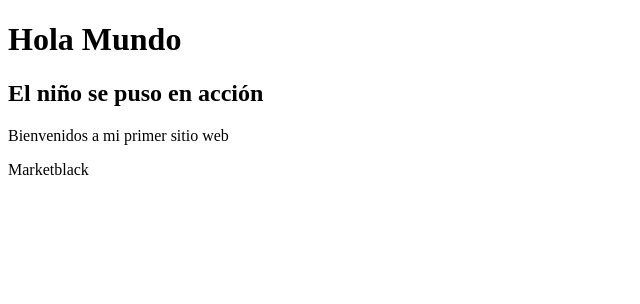
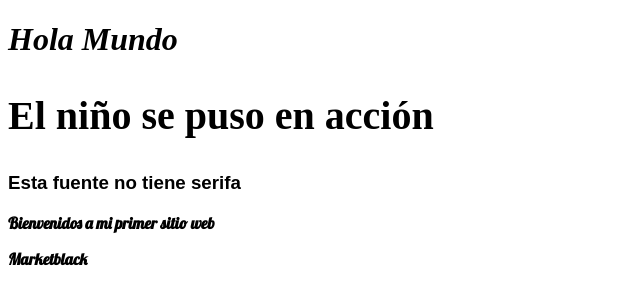
Before and after one commit to Edwin-2003/MiSitioWeb, a plain HTML site: page index.html in a window 1280 px wide. Shown: the whole page, without its empty margins (0-640 px from the left). Drawn offline with Linux system fonts and the light colour scheme.

Commit message:
add fuentes

```diff
--- /dev/null
+++ b/css/style.css
@@ -0,0 +1,12 @@
+p {
+    font-weight: bold;
+    font-family: 'Lobster', cursive;
+}
+h1 {
+    font-style: italic;
+}
+h2 {
+    font-size: 40px;
+}
+h3 {font-family: sans-serif;
+}
--- a/index.html
+++ b/index.html
@@ -5,10 +5,15 @@
     <meta http-equiv="X-UA-Compatible" content="IE=edge">
     <meta name="viewport" content="width=device-width, initial-scale=1.0">
     <title>Mi Sitio Web</title>
+    <link rel="stylesheet" href="css/style.css">
+    <link rel="preconnect" href="https://fonts.gstatic.com">
+<link href="https://fonts.googleapis.com/css2?family=Lobster&display=swap" rel="stylesheet">
+
 </head>
 <body>
     <h1>Hola Mundo</h1>
     <h2>El niño se puso en acción</h2>
+    <h3>Esta fuente no tiene serifa</h3>
     <p>Bienvenidos a mi primer sitio web</p>
     <p>Marketblack</p>
 </body>
```
